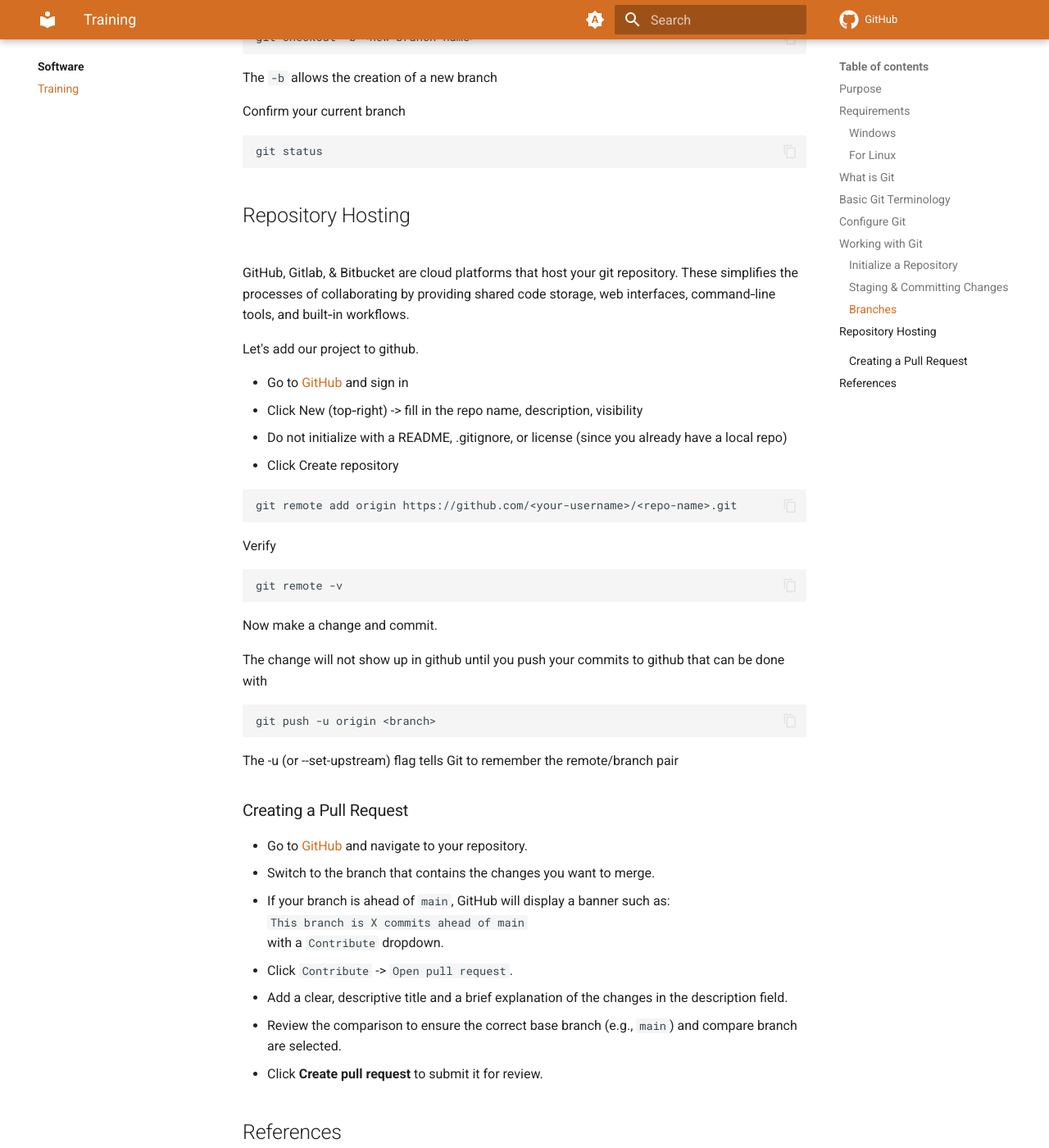
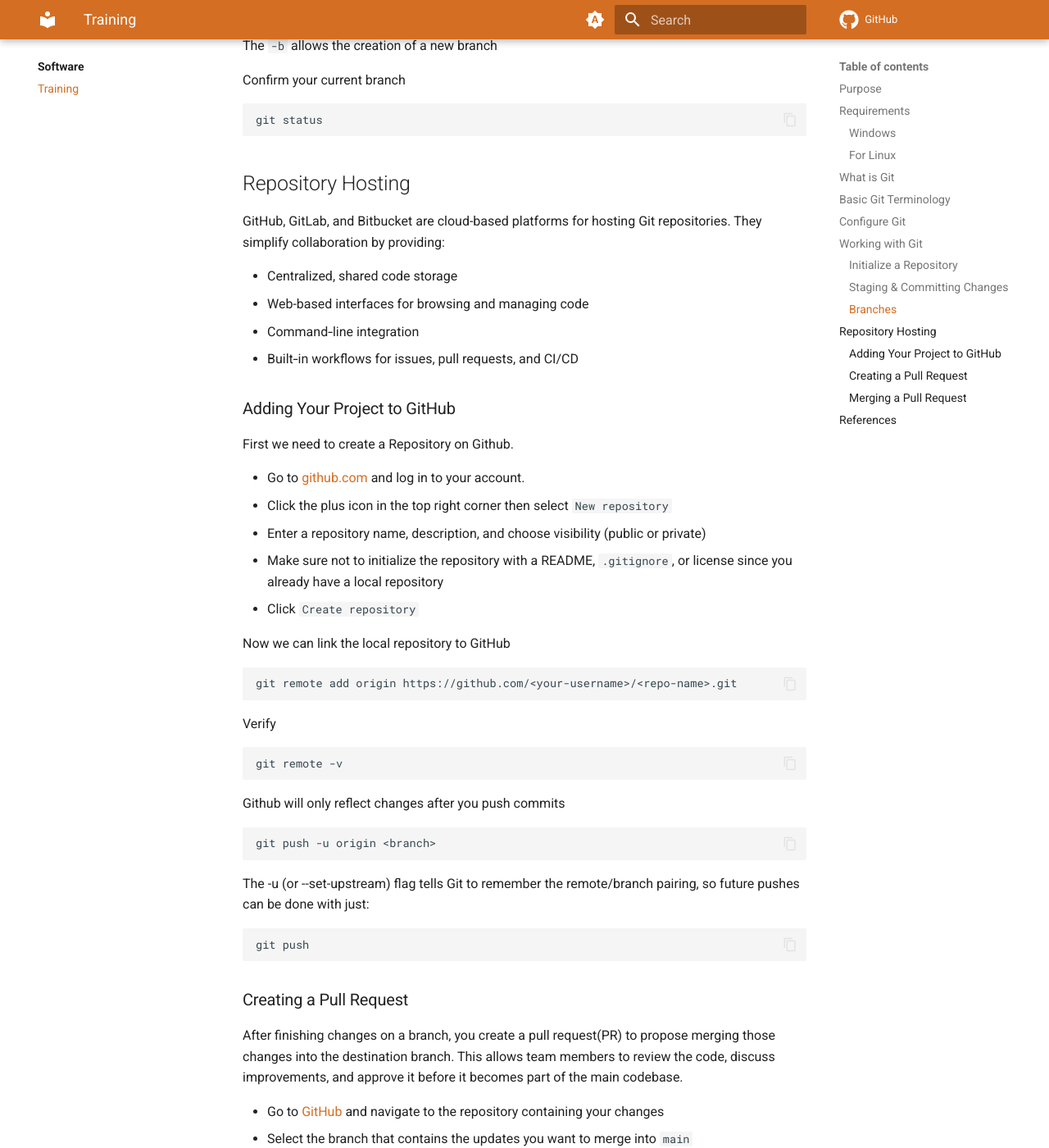
Before and after one commit to wirewolves10679/Documentation, an MkDocs documentation site: the page built from docs/software/git_training.md, in a window 1280 px wide and 1400 px high, scrolled down 3864 px. Shown: the whole window at 82% size. Built offline with MkDocs 1.6.1 and Material for MkDocs 9.7.7, drawn with Linux system fonts in a browser that asks for light colours; plug-ins that fetch from the network failed and are left out; comment, search, counter and statistics services are not loaded; the version menu is left out; some of the changed text lies outside the part shown.

Commit message:
cleaned up git training

````diff
--- a/docs/software/git_training.md
+++ b/docs/software/git_training.md
@@ -84,8 +84,8 @@ git commit -am "<commit message>"
 In Git, staging is the step between making changes in your working directory and recording them in the repository’s history with a commit.  It gives you the power to choose what files you want to commit.  In this case we are staging all files that have changes made using the `-a` switch.  The `-m` specifies that you want to pass a commit message.
 
 ### Branches
-![Github Workflow](../assets/imgs/image.png)
-When working on a project, a best practice is to track each new feature or fix in its own **branch**.  Branches allow multiple versions of the code to exist in parallel, so you can develop without interfering with the main codebase or other people’s work.
+When working on a project, a best practice to follow is to track each new feature or fix in its own branch.  Branches allow multiple versions of the code to exist in parallel, so you can develop without interfering with the main codebase or other people’s work.  The `main` is typically the production ready code while other branches are for development.
+![Github Branches](../assets/imgs/git_branches.png)
 
 See what branches already exist
 ```
@@ -104,17 +104,23 @@ git status
 ```
 
 ## Repository Hosting
+GitHub, GitLab, and Bitbucket are cloud-based platforms for hosting Git repositories. They simplify collaboration by providing:
 
-##
-GitHub, Gitlab, & Bitbucket are cloud platforms that host your git repository. These simplifies the processes of collaborating by providing shared code storage, web interfaces, command‑line tools, and built‑in workflows.
+- Centralized, shared code storage
+- Web-based interfaces for browsing and managing code
+- Command‑line integration
+- Built‑in workflows for issues, pull requests, and CI/CD
 
-Let's add our project to github.
+### Adding Your Project to GitHub
+First we need to create a Repository on Github.
 
-- Go to [GitHub](https://github.com) and sign in
-- Click New (top‑right) -> fill in the repo name, description, visibility
-- Do not initialize with a README, .gitignore, or license (since you already have a local repo)
-- Click Create repository
+- Go to [github.com](https://github.com) and log in to your account.
+- Click the plus icon in the top right corner then select `New repository`
+- Enter a repository name, description, and choose visibility (public or private)
+- Make sure not to initialize the repository with a README, `.gitignore`, or license since you already have a local repository
+- Click `Create repository`
 
+Now we can link the local repository to GitHub
 ```
 git remote add origin https://github.com/<your-username>/<repo-name>.git
 ```
@@ -124,25 +130,41 @@ Verify
 git remote -v
 ```
 
-Now make a change and commit.
-
-The change will not show up in github until you push your commits to github that can be done with
+Github will only reflect changes after you push commits
 ```
 git push -u origin <branch>
 ```
-The -u (or --set-upstream) flag tells Git to remember the remote/branch pair
+
+The -u (or --set-upstream) flag tells Git to remember the remote/branch pairing, so future pushes can be done with just:
+```
+git push
+```
 
 ### Creating a Pull Request
+After finishing changes on a branch, you create a pull request(PR) to propose merging those changes into the destination branch. This allows team members to review the code, discuss improvements, and approve it before it becomes part of the main codebase.
 
-- Go to [GitHub](https://github.com) and navigate to your repository.
-- Switch to the branch that contains the changes you want to merge.
-- If your branch is ahead of `main`, GitHub will display a banner such as:
-   `This branch is X commits ahead of main`
-   with a `Contribute` dropdown.
-- Click `Contribute` -> `Open pull request`.
-- Add a clear, descriptive title and a brief explanation of the changes in the description field.
-- Review the comparison to ensure the correct base branch (e.g., `main`) and compare branch are selected.
-- Click __Create pull request__ to submit it for review.
+- Go to [GitHub](https://github.com) and navigate to the repository containing your changes
+- Select the branch that contains the updates you want to merge into `main`
+- If your branch is ahead of `main`, you’ll see a banner such as:
+   `This branch is X commits ahead of main` along with a `Contribute` dropdown
+- Click `Contribute` -> `Open pull request`
+- Enter a clear, descriptive title.
+- Provide a brief but informative description of the changes
+- Confirm that the destination branch (e.g., `main`) and the compare branch (your feature branch) are correct.
+- Click `Create pull request` to send it for review.
+
+### Merging a Pull Request
+If you were a reviewer or approver for a pull request these are the general steps you would want to take.
+
+- Go to your repository on [GitHub](https://github.com) and click the pull request you want to merge
+- Check the `Files changed` tab to verify the updates are correct and meet project standards
+- Ensure all required checks (e.g., automated tests, code reviews) have passed if any.
+- Click the `Merge pull request` button and select your preferred method:
+   `Create a merge commit`: Keeps full history with a merge commit
+   `Squash and merge`: Combines all commits into one before merging
+   `Rebase and merge`: Reapplies commits on top of the base branch without a merge commit
+- Click `Confirm merge` to complete the process.
+- After merging, you can delete the feature branch to keep the repository clean. GitHub will show a `Delete branch` button if this option is available.
 
 ## References
 - [DevMountain](https://github.com/DevMountain/learn-git)
````
Also changed, not shown: docs/software/software.md (deleted, +0 -3 lines), docs/assets/imgs/git_branches.png (added), docs/assets/imgs/image.png (deleted).
